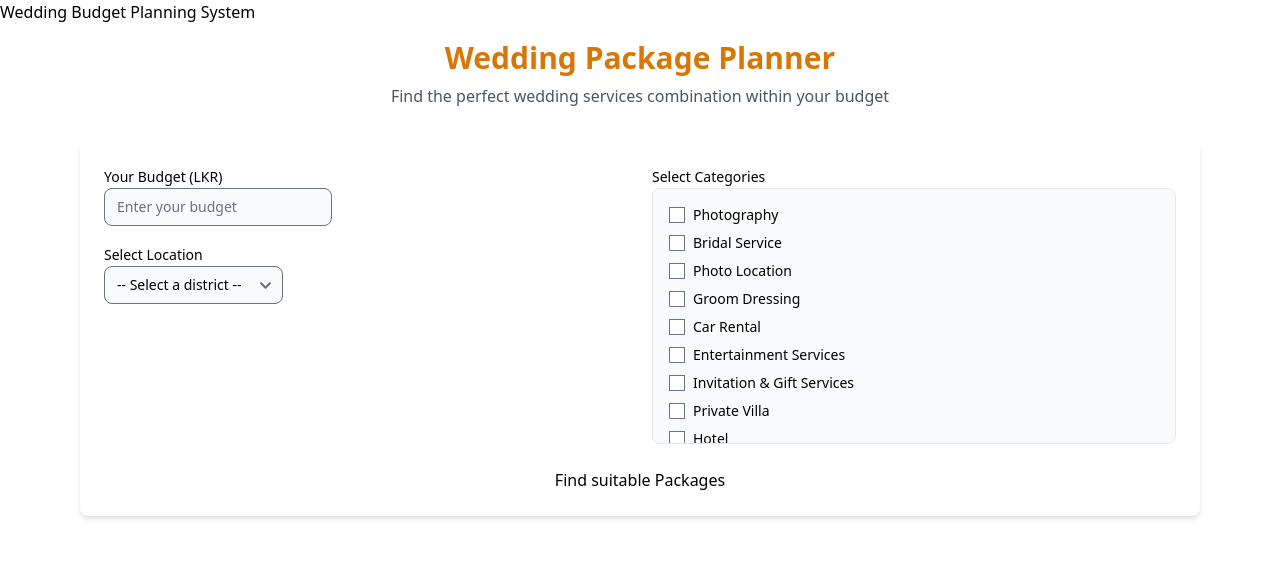
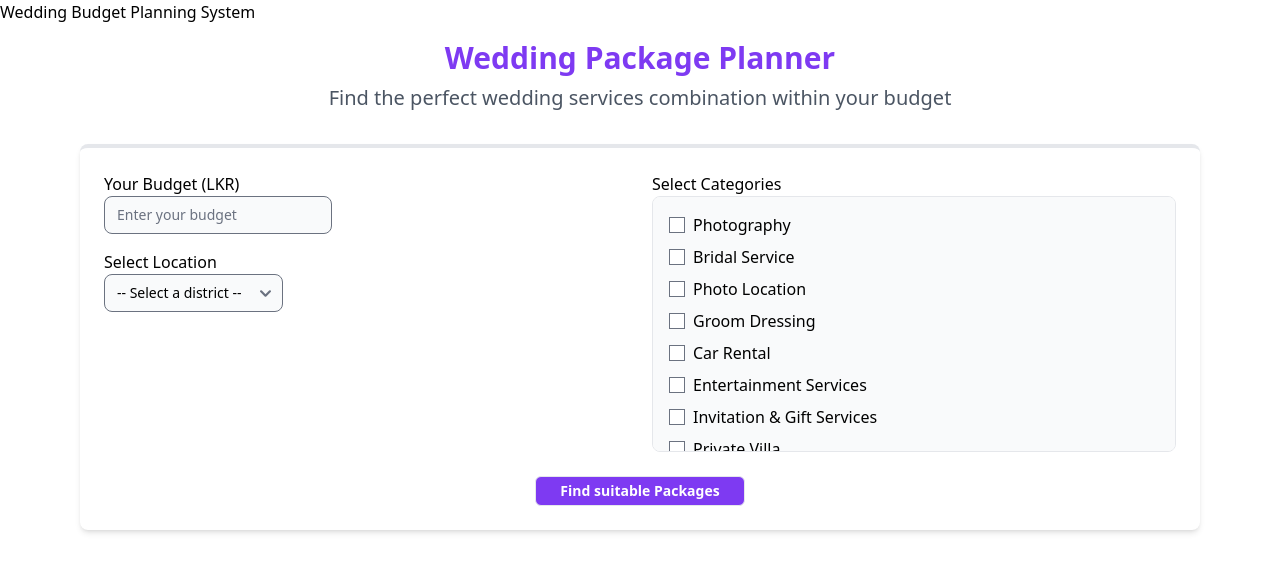
Before and after one commit to ChaminduWn/FairyTalePlanner, a React (Vite) app in the folder mern-app/frontend/: page / in a window 1280 px wide. Shown: the top 572 px of the page. Built offline with nearby package versions, Linux system fonts and the light colour scheme.

Commit message:
budget tracker part is done 90% and downloadble pdf view is nice 100% precent

```diff
--- a/mern-app/frontend/src/pages/BudgetTracker.jsx
+++ b/mern-app/frontend/src/pages/BudgetTracker.jsx
@@ -382,7 +382,7 @@ const WeddingPackage = () => {
 
             pdf.setFontSize(8);
             pdf.setTextColor(150, 150, 150);
-            pdf.text("* Prices may vary based on availability and seasonality.", 15, yPosition);
+            // pdf.text("* Prices may vary based on availability and seasonality.", 15, yPosition);
 
             // Add footer
             pdf.setFontSize(8);
@@ -400,15 +400,15 @@ const WeddingPackage = () => {
 
     return (
         <div className="max-w-6xl mx-auto p-4">
-            <h1 className="text-3xl font-bold text-center text-amber-600 mb-2">Wedding Package Planner</h1>
-            <p className="text-center text-gray-600 mb-8">Find the perfect wedding services combination within your budget</p>
+            <h1 className="text-3xl font-bold text-center text-purple-600 mb-2">Wedding Package Planner</h1>
+            <p className="text-center text-gray-600 text-xl mb-8">Find the perfect wedding services combination within your budget</p>
 
-            <div className="bg-white rounded-lg shadow-md p-6 mb-8">
+            <div className="bg-white rounded-lg border-t-4 border-gray-200 shadow-md p-6 mb-8">
                 <form onSubmit={findCombinations}>
                     <div className="grid md:grid-cols-2 gap-6">
                         <div>
                             <div className="mb-4">
-                                <Label htmlFor="budget" value="Your Budget (LKR)" />
+                                <Label htmlFor="budget" value="Your Budget (LKR)" className="text-md" />
                                 <TextInput
                                     id="budget"
                                     type="number"
@@ -416,21 +416,23 @@ const WeddingPackage = () => {
                                     onChange={(e) => setBudget(e.target.value)}
                                     placeholder="Enter your budget"
                                     required
+                                    className="text-md"
                                     min="1000"
                                 />
                             </div>
 
                             <div className="mb-4">
-                                <Label htmlFor="location" value="Select Location" />
+                                <Label htmlFor="location" value="Select Location" className="text-md" />
                                 <Select
                                     id="location"
                                     value={location}
                                     onChange={(e) => setLocation(e.target.value)}
                                     required
+                                    className="text-md"
                                 >
                                     <option value="">-- Select a district --</option>
                                     {districts.map((district) => (
-                                        <option key={district} value={district}>
+                                        <option key={district} value={district} className="text-md">
                                             {district}
                                         </option>
                                     ))}
@@ -439,28 +441,38 @@ const WeddingPackage = () => {
                         </div>
 
                         <div>
-                            <Label value="Select Categories" />
+                            <Label value="Select Categories" className="text-md" />
                             <div className="bg-gray-50 p-4 rounded-lg border border-gray-200 h-64 overflow-y-auto">
                                 {categories.map((category) => (
-                                    <div key={category} className="flex items-center mb-2">
+                                    <div key={category} className="flex items-center mb-2 text-md">
                                         <Checkbox
                                             id={`category-${category}`}
                                             checked={selectedCategories.includes(category)}
                                             onChange={() => handleCategoryChange(category)}
                                             className="mr-2"
                                         />
-                                        <Label htmlFor={`category-${category}`} value={category} />
+                                        <Label htmlFor={`category-${category}`} value={category} className="text-md"/>
                                     </div>
                                 ))}
                             </div>
                         </div>
                     </div>
 
-                    <div className="flex justify-center mt-6">
+                    {/* <div className="flex justify-center mt-6">
                         <Button type="submit" disabled={loading} color="black" size="lg">
                             {loading ? <Spinner size="sm" className="mr-2" /> : "Find suitable Packages"}
                         </Button>
-                    </div>
+                    </div> */}
+
+<div className="flex justify-center mt-6">
+    <Button
+        type="submit"
+        disabled={loading}
+        className="bg-purple-600 text-white font-semibold text-lg rounded-md py-1 px-6 transition-all duration-300 ease-in-out transform hover:scale-105 hover:shadow-lg hover:shadow-purple-500/50 disabled:opacity-50"
+    >
+        {loading ? <Spinner size="sm" className="mr-2" /> : "Find suitable Packages"}
+    </Button>
+</div>
                 </form>
             </div>
 
@@ -596,7 +608,7 @@ const WeddingPackage = () => {
                                     </div>
                                     <p className="text-gray-700">Your budget: <span className="font-bold">LKR {formatPrice(parseInt(budget))}</span></p>
                                     <p className="text-gray-700">Price range: <span className="font-bold">LKR {formatPrice(results.minTotal)} - LKR {formatPrice(results.maxTotal || results.minTotal)}</span></p>
-                                    <p className="text-sm text-gray-500 mt-2">* Prices may vary based on availability and seasonality.</p>
+                                    {/* <p className="text-sm text-gray-500 mt-2">* Prices may vary based on availability and seasonality.</p> */}
                                 </div>
                             </>
                         )}
```
